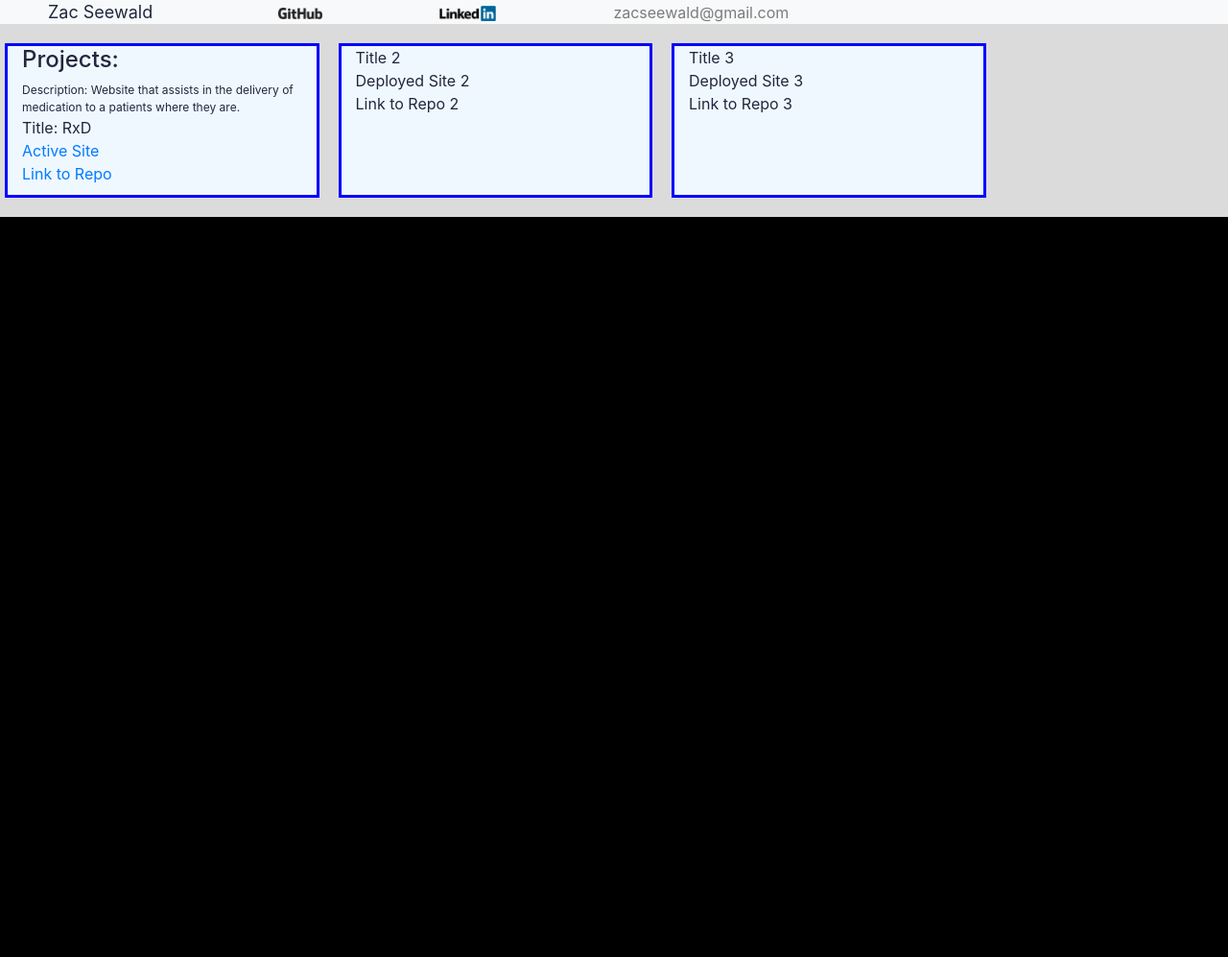
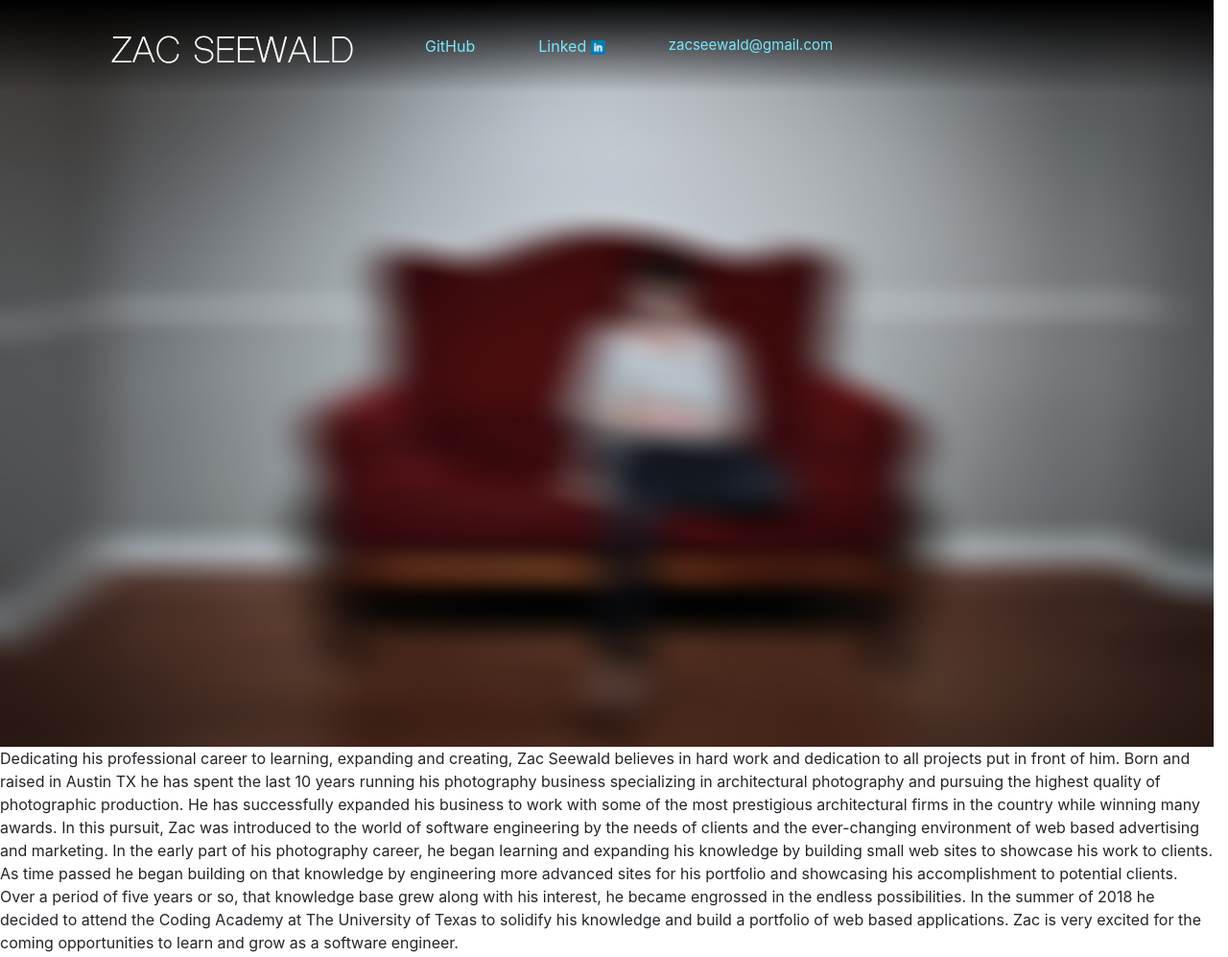
Before and after one commit to zaxblackdragon/Bio, a plain HTML site: page index.html in a window 1280 px wide. Shown: the whole page at 96% size. Before the commit the page ends 800 px from the top, so only its background shows below. Drawn offline with nearby package versions, Linux system fonts and the light colour scheme.

Commit message:
refactored nav and background image

```diff
--- a/assets/css/mainstyle.css
+++ b/assets/css/mainstyle.css
@@ -1,9 +1,37 @@
 
+.container {
+    max-width: 100%;
+    padding-left: 0px;
+}
+.nav-item {
+    padding-left: 50px;
+    /* padding-top: 15px; */
+}
+a {
+    color: rgb(121, 230, 255);
+}
+#img-linkedin {
+    height: 15px;
+    padding: 0px;
+}
+#logo-text {
+    padding-left: 100px;
+    padding-top: 25px;
+}
+#zac-logo {
+    height: 50px;
+}
+#nav-email {
+    font-size: 15px;
+}
 #h1-title {
     float: left;
 }
 #banner {
-max-width: 100%;
+    max-width: 100%;
+    position: relative;
+    z-index: -1;
+    margin-top: -100px;
 }
 #header {
     position: sticky;
@@ -13,9 +41,9 @@ max-width: 100%;
     max-width: 100%;
 }
 #nav {
-    position: sticky;
-    top: 0;
+    position: relative;
+    background-image: linear-gradient(to top, rgba(255,0,0,0),black);
 }
-.navbar {
-    background: blue;
+#img-container {
+
 }
--- a/assets/css/style.css
+++ /dev/null
@@ -1,47 +0,0 @@
-body {
-    background: black;
-}
-p {
-    font-size: 12px;
-    margin-bottom: 0px;
-}
-.container {
-    margin: 0px;
-    padding: 0px;
-    max-width: 100%;
-}
-.p1 {
-    margin-left: 50px;
-}
-#nav {
-    padding-top: 0px;
-    padding-bottom: 0px;
-    padding-left: 50px;
-    padding-right: 50px;
-    height: 25px;
-}
-#logoSpan {
-    padding-left: 15px;
-}
-#logo-text {
-    color: rgb(34, 39, 63);
-    font-size: 18px;
-}
-#projects {
-    background: rgb(219, 219, 219);
-    /* margin: 10px; */
-    /* margin-left: 50px;
-    margin-right: 20px; */
-}
-#project-list{
-    background: aliceblue;
-    color:  rgb(34, 39, 63);
-    border: 3px solid blue;
-    padding-bottom: 10px;
-    margin-top: 20px;
-    margin-left: 20px;
-    margin-bottom: 20px;
-}
-#project-title {
-
-}
--- a/index.html
+++ b/index.html
@@ -1,81 +1,59 @@
 <!DOCTYPE html>
 <html>
+
 <head>
+
         <meta charset="utf-8" />
         <meta http-equiv="X-UA-Compatible" content="IE=edge">
-    <title>Page Title</title>
+        <title>Zac Seewald</title>
         <meta name="viewport" content="width=device-width, initial-scale=1">
         <link rel="stylesheet" type="text/css" media="screen" href=" https://cdnjs.cloudflare.com/ajax/libs/meyer-reset/2.0/reset.min.css" />
-    <link href="https://stackpath.bootstrapcdn.com/bootstrap/4.1.3/css/bootstrap.min.css" rel="stylesheet" integrity="sha384-MCw98/SFnGE8fJT3GXwEOngsV7Zt27NXFoaoApmYm81iuXoPkFOJwJ8ERdknLPMO" crossorigin="anonymous">
-    <link rel="stylesheet" type="text/css" media="screen" href="assets/css/style.css" />
+        <link href="https://stackpath.bootstrapcdn.com/bootstrap/4.1.3/css/bootstrap.min.css" rel="stylesheet"
+                integrity="sha384-MCw98/SFnGE8fJT3GXwEOngsV7Zt27NXFoaoApmYm81iuXoPkFOJwJ8ERdknLPMO" crossorigin="anonymous">
+        <link rel="stylesheet" type="text/css" media="screen" href="assets/css/mainstyle.css" />
+
 
 </head>
 
 <body>
 
-<div class="container">
+  <!-- Existing NavBar -->
+        <div id="header" class="container">
 
-      <nav id="nav" class="navbar navbar-expand-lg navbar-light bg-light">
+<!-- Nav Bar -->
+          <nav id="nav" class="navbar  navbar-expand-lg">
 <!-- logo text -->
-        <a id="logo-text" class="navbar-brand" href="http://zacseewaldphotography.com/" target="_blank">
-                Zac Seewald</a>
-
-        <button class="navbar-toggler" type="button" data-toggle="collapse" data-target="#navbarSupportedContent" aria-controls="navbarSupportedContent" aria-expanded="false" aria-label="Toggle navigation">
-          <span class="navbar-toggler-icon"></span>
+            <a id="logo-text" class="navbar-brand"><img id="zac-logo" src="/assets/images/Zac-Logo.png"></a>
+            <button class="navbar-toggler" type="button" zdata-toggle="collapse" data-target="#navbarSupportedContent" aria-controls="navbarSupportedContent" aria-expanded="false" aria-label="Toggle navigation">
             </button>
 <!-- links live here -->
             <div class="collapse navbar-collapse" id="navbarSupportedContent">
                 <ul class="navbar-nav mr-auto">
-            <span id="spacer" class="col-3"></span>
 <!-- git repo link -->
                   <li id="nav-link-git" class="nav-item">
-              <a class="nav-link" href="https://github.com/zaxblackdragon?tab=repositories" target="_blank">
-                    <img src="assets/images/GitHub-Logo.png" height="12"  alt="GH Logo"></a>
+                    <a class="nav-link" href="https://github.com/zaxblackdragon?tab=repositories" target="_blank">GitHub</a>
                    </li>
-            <span id="spacer" class="col-3"></span>
 <!-- linkedIn link -->
-            <li class="nav-link-linkedin">
-              <a class="nav-link" href="https://www.linkedin.com/in/zacseewald/" target="_blank">
-                <img src="assets/images/LinkedIn_Logo.png" height="16"  alt="LI Logo"></a>
+                    <li class="nav-item nav-link-linkedin">
+                       <a class="nav-link" href="https://www.linkedin.com/in/zacseewald/" target="_blank">Linked
+                        <img id="img-linkedin" src="assets/images/LinkedIn_Logo2.png"alt="LinkedIn"></a>
                     </li>
-            <span id="spacer" class="col-3"></span>
 <!-- Email link -->
-                        <li class="nav-link-linkedin">
-                          <a class="nav-link" href="mailto:zacseewald@gmail.com">
-                              zacseewald@gmail.com
-                            </a>
+                    <li id="nav-email" class="nav-item nav-link-linkedin">
+                      <a class="nav-link" href="mailto:zacseewald@gmail.com">zacseewald@gmail.com</a>
                     </li>
                   </ul>
               </div>
           </nav>
         </div>
-    <!-- Project title
-    Link to the deployed version
-    Link to the code on GitHub -->
-    <div id="projects" class="container">
-            <div class="row">
-                <ul id="project-list" class="col-3 p1">
-                    <h4>Projects:</h4>
-                    <p>Description: Website that assists in the delivery of medication to a patients where they are.</p>
-                    <li id="project-title">Title: RxD</li>
-                    <li id="project-link"><a href="https://zaxblackdragon.github.io/ProjectOne/" target="_blank">Active Site</a></li>
-                    <li id="project-repo"><a href="https://github.com/zaxblackdragon/ProjectOne" target="_blank">Link to Repo</a> </li>
-                </ul>
-                <ul id="project-list" class="col-3 p2">
-                        <li id="project-title">Title 2 </li>
-                        <li id="project-link">Deployed Site 2</li>
-                        <li id="project-repo">Link to Repo 2</li>
-                    </ul>
-                <ul id="project-list" class="col-3 p3">
-                        <li id="project-title">Title 3 </li>
-                        <li id="project-link">Deployed Site 3</li>
-                        <li id="project-repo">Link to Repo 3</li>
-                    </ul>
+
+        <div id="img-container" class="container">
+                <img id="banner" src="./assets/images/couch-bg.jpg" alt="Background Image" >
         </div>
+<!-- About Paragraph -->
+        <div class="container">
+                <p id="about-paragraph">Dedicating his professional career to learning, expanding and creating, Zac Seewald believes in hard work and dedication to all projects put in front of him. Born and raised in Austin TX he has spent the last 10 years running his photography business specializing in architectural photography and pursuing the highest quality of photographic production. He has successfully expanded his business to work with some of the most prestigious architectural firms in the country while winning many awards. In this pursuit, Zac was introduced to the world of software engineering by the needs of clients and the ever-changing environment of web based advertising and marketing. In the early part of his photography career, he began learning and expanding his knowledge by building small web sites to showcase his work to clients. As time passed he began building on that knowledge by engineering more advanced sites for his portfolio and showcasing his accomplishment to potential clients. Over a period of five years or so, that knowledge base grew along with his interest, he became engrossed in the endless possibilities. In the summer of 2018 he decided to attend the Coding Academy at The University of Texas to solidify his knowledge and build a portfolio of web based applications. Zac is very excited for the coming opportunities to learn and grow as a software engineer.</p>
         </div>
 </body>
 
-<script src="https://ajax.googleapis.com/ajax/libs/jquery/3.3.1/jquery.min.js"></script>
-<script src="assets/javascript/main.js"></script>
-
 </html>
```
Also changed, not shown: main.html (deleted, +0 -69 lines), assets/images/GitHub-Logo2.png (added), assets/images/LinkedIn_Logo2.png (added), assets/images/Zac-Logo.png (added), assets/images/couch-bg.jpg (added), 1 other file. Lines whose indentation alone changed are shown as unchanged.
